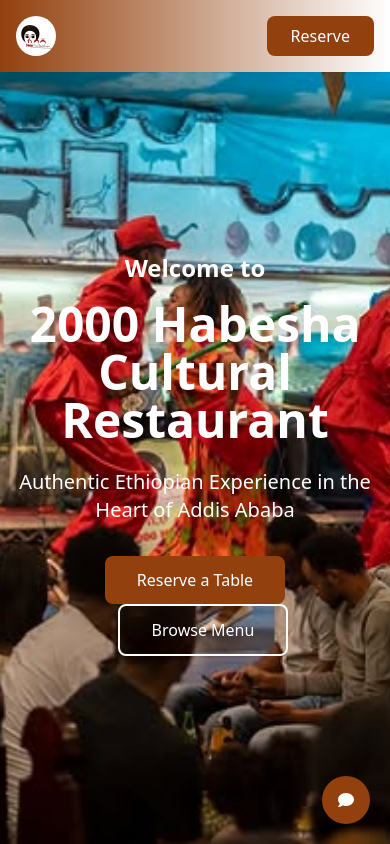
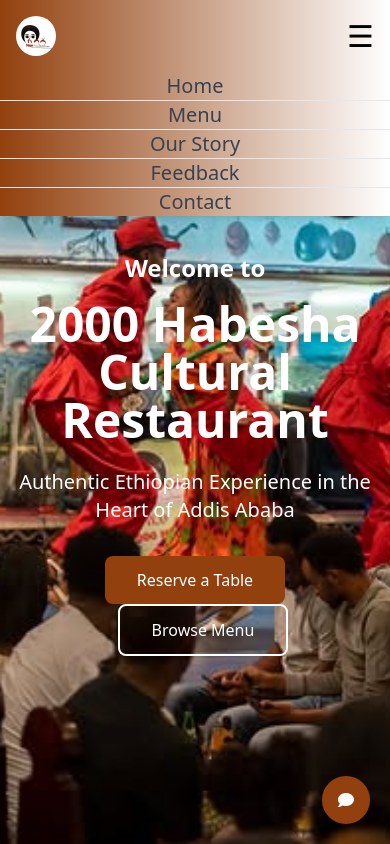
Before and after one commit to zeamanuel145/2000-Habesha, a website: page src/index.html in a window 390 px wide. Shown: the top 844 px of the page. Drawn offline with nearby package versions, Linux system fonts and the light colour scheme.

Commit message:
add a menu for small screen size

```diff
--- a/src/index.html
+++ b/src/index.html
@@ -93,11 +93,67 @@
           </div>
           <button
             onclick="openReservationModal()"
-            class="bg-amber-800 text-white px-6 py-2 rounded-lg hover:bg-amber-900 transition-colors"
+            class="hidden md:flex bg-amber-800 text-white px-6 py-2 rounded-lg hover:bg-amber-900 transition-colors"
           >
             Reserve
           </button>
+          <div>
+            <button
+              id="mobileMenu"
+              class="text-3xl sm:hidden focus:outline-none text-black"
+              onclick="document.getElementById('mob-nav').classList.toggle('hidden')"
+            >
+              &#9776;
+            </button>
+          </div>
         </div>
+      </div>
+
+      <!-- Navigation section for mobile -->
+
+      <div id="mob-nav" class="sm:hidden">
+        <ul class="list-none text-center">
+          <li>
+            <a
+              href="#home"
+              class="text-gray-700 hover:text-amber-800 transition-colors p-4 text-xl"
+              >Home</a
+            >
+          </li>
+          <hr />
+          <li>
+            <a
+              href="#featuredBtn"
+              class="text-gray-700 hover:text-amber-800 transition-colors p-4 text-xl"
+            >
+              Menu
+            </a>
+          </li>
+          <hr />
+          <li>
+            <a
+              href="#story"
+              class="text-gray-700 hover:text-amber-800 transition-colors p-4 text-xl"
+              >Our Story</a
+            >
+          </li>
+          <hr />
+          <li>
+            <a
+              href="#feedback"
+              class="text-gray-700 hover:text-amber-800 transition-colors p-4 text-xl"
+              >Feedback</a
+            >
+          </li>
+          <hr />
+          <li>
+            <a
+              href="#contact"
+              class="text-gray-700 hover:text-amber-800 transition-colors p-4 text-xl mb-4"
+              >Contact</a
+            >
+          </li>
+        </ul>
       </div>
     </nav>
 
```
